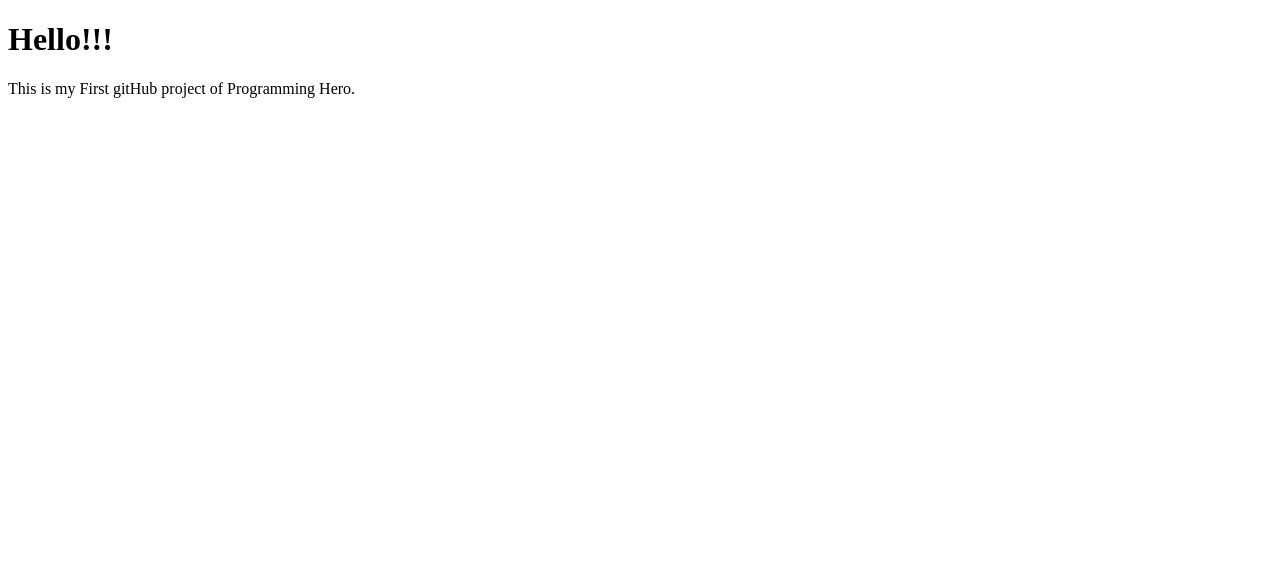
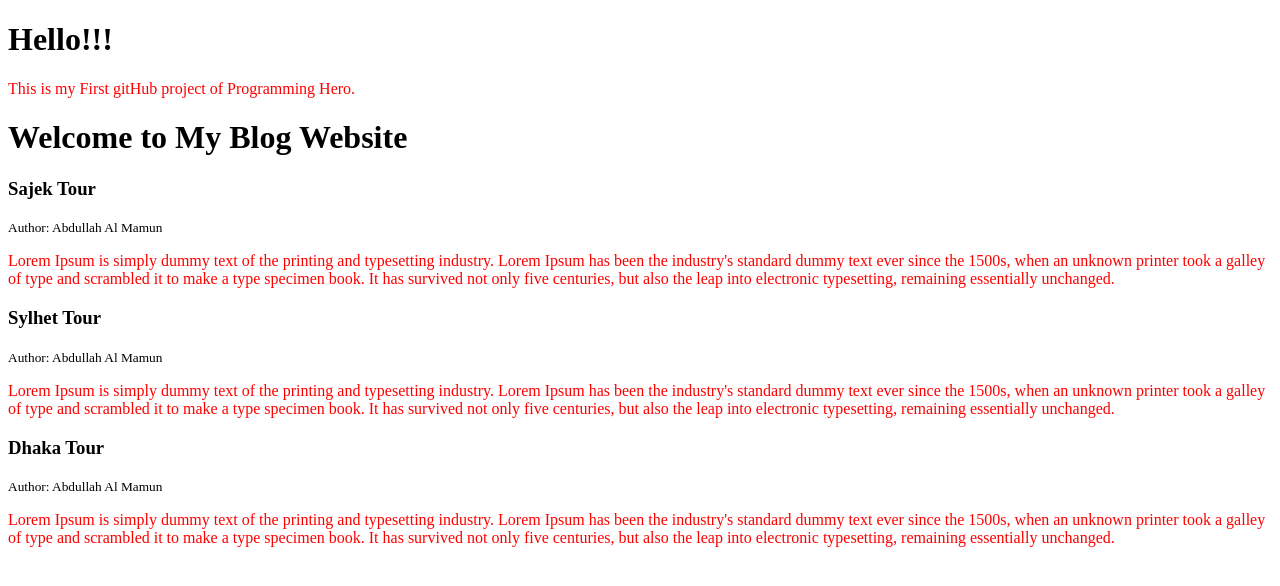
Before and after one commit to Mamun-NSU/First-Repo-pHero, a plain HTML site: page index.html in a window 1280 px wide. Drawn offline with Linux system fonts and the light colour scheme.

Commit message:
blog-update

```diff
--- a/index.html
+++ b/index.html
@@ -10,5 +10,28 @@
 <body>
     <h1>Hello!!!</h1>
     <p>This is my First gitHub project of Programming Hero.</p>
+    <h1>Welcome to My Blog Website</h1>
+
+    <div>
+        <h3>Sajek Tour</h3>
+        <small>Author: Abdullah Al Mamun</small>
+        <p>
+            Lorem Ipsum is simply dummy text of the printing and typesetting industry. Lorem Ipsum has been the industry's standard dummy text ever since the 1500s, when an unknown printer took a galley of type and scrambled it to make a type specimen book. It has survived not only five centuries, but also the leap into electronic typesetting, remaining essentially unchanged.
+        </p>
+    </div>
+    <div>
+        <h3>Sylhet Tour</h3>
+        <small>Author: Abdullah Al Mamun</small>
+        <p>
+            Lorem Ipsum is simply dummy text of the printing and typesetting industry. Lorem Ipsum has been the industry's standard dummy text ever since the 1500s, when an unknown printer took a galley of type and scrambled it to make a type specimen book. It has survived not only five centuries, but also the leap into electronic typesetting, remaining essentially unchanged.
+        </p>
+    </div>
+    <div>
+        <h3>Dhaka Tour</h3>
+        <small>Author: Abdullah Al Mamun</small>
+        <p>
+            Lorem Ipsum is simply dummy text of the printing and typesetting industry. Lorem Ipsum has been the industry's standard dummy text ever since the 1500s, when an unknown printer took a galley of type and scrambled it to make a type specimen book. It has survived not only five centuries, but also the leap into electronic typesetting, remaining essentially unchanged.
+        </p>
+    </div>
 </body>
 </html>
--- a/style.css
+++ b/style.css
@@ -0,0 +1,3 @@
+p{
+    color: red;
+}
```
